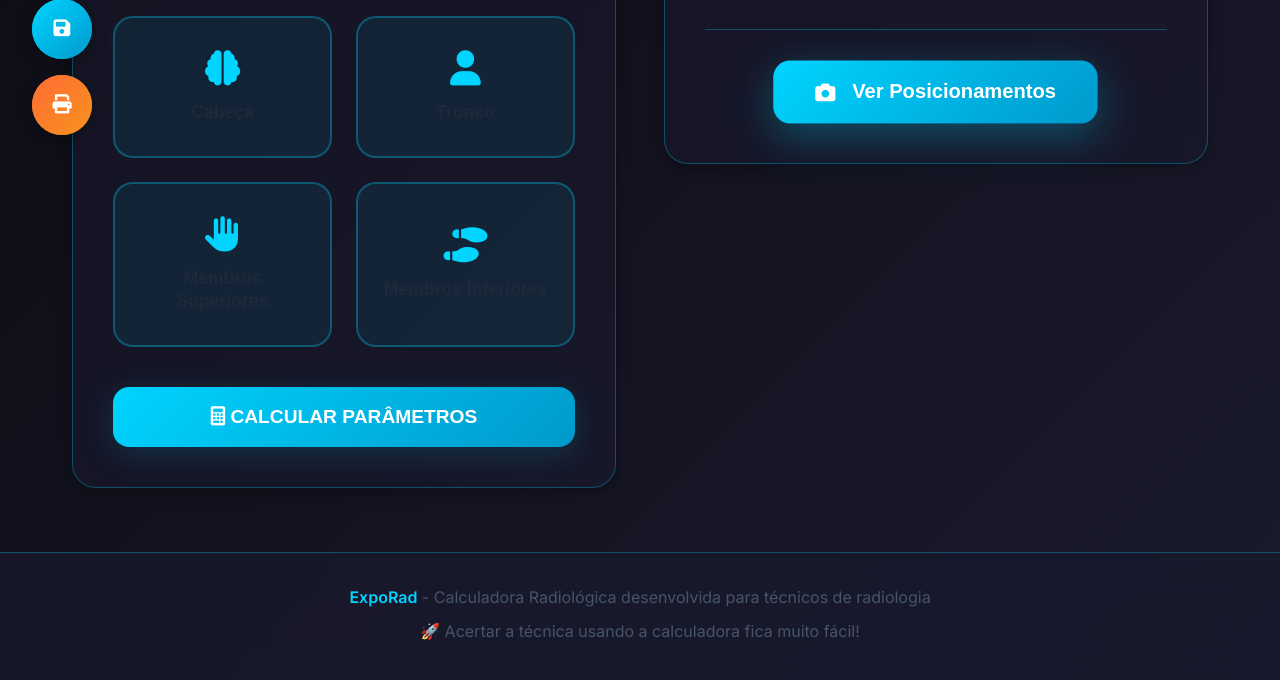
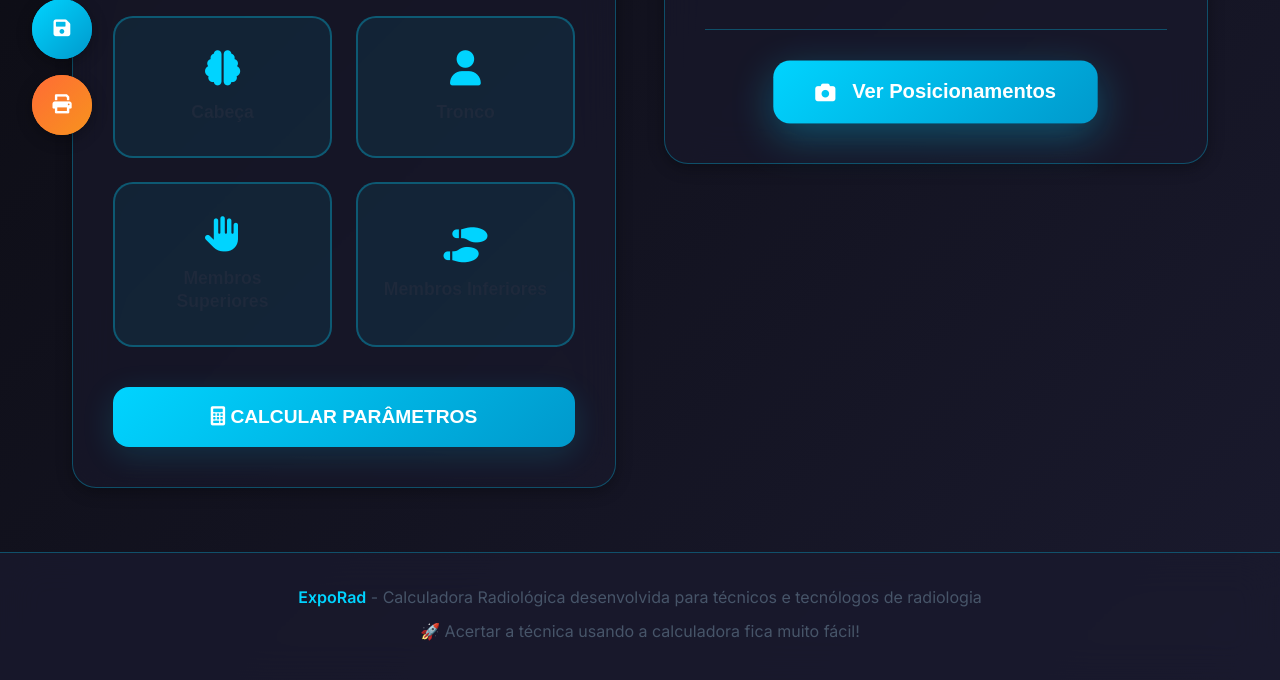
Before and after one commit to andremarcelino-py/exporad, a plain HTML site: page index.html in a window 1280 px wide. Shown: the part 633-1313 px from the top of the page. Drawn offline with Linux system fonts and the light colour scheme.

Commit message:
Atualizar o index.html

```diff
--- a/index.html
+++ b/index.html
@@ -791,7 +791,7 @@
     <!-- Footer -->
     <footer class="footer">
         <div class="footer-content">
-            <p><span class="highlight">ExpoRad</span> - Calculadora Radiológica desenvolvida para técnicos de radiologia</p>
+            <p><span class="highlight">ExpoRad</span> - Calculadora Radiológica desenvolvida para técnicos e tecnólogos de radiologia</p>
             <p>🚀 Acertar a técnica usando a calculadora fica muito fácil!</p>
         </div>
     </footer>
```
